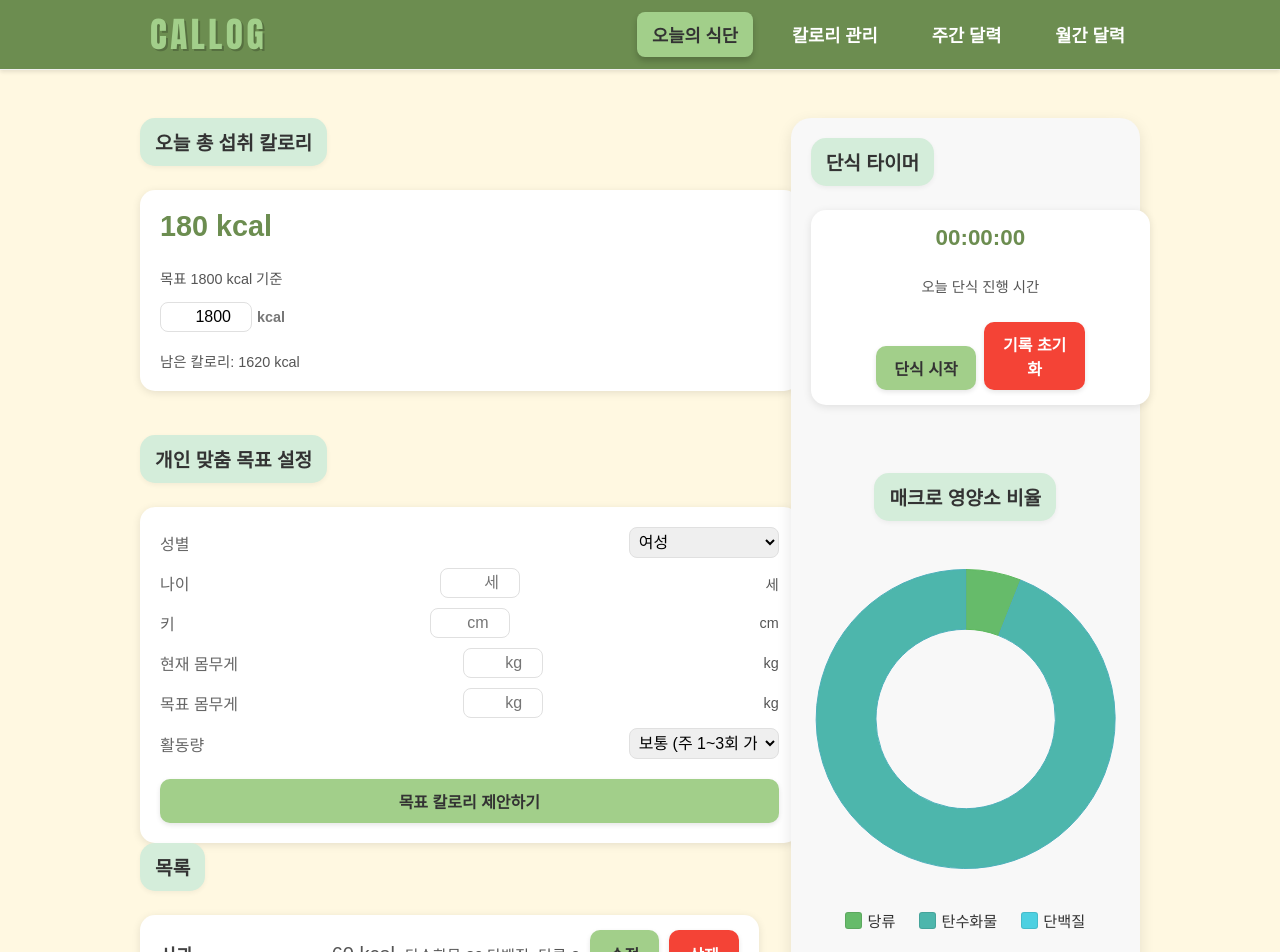
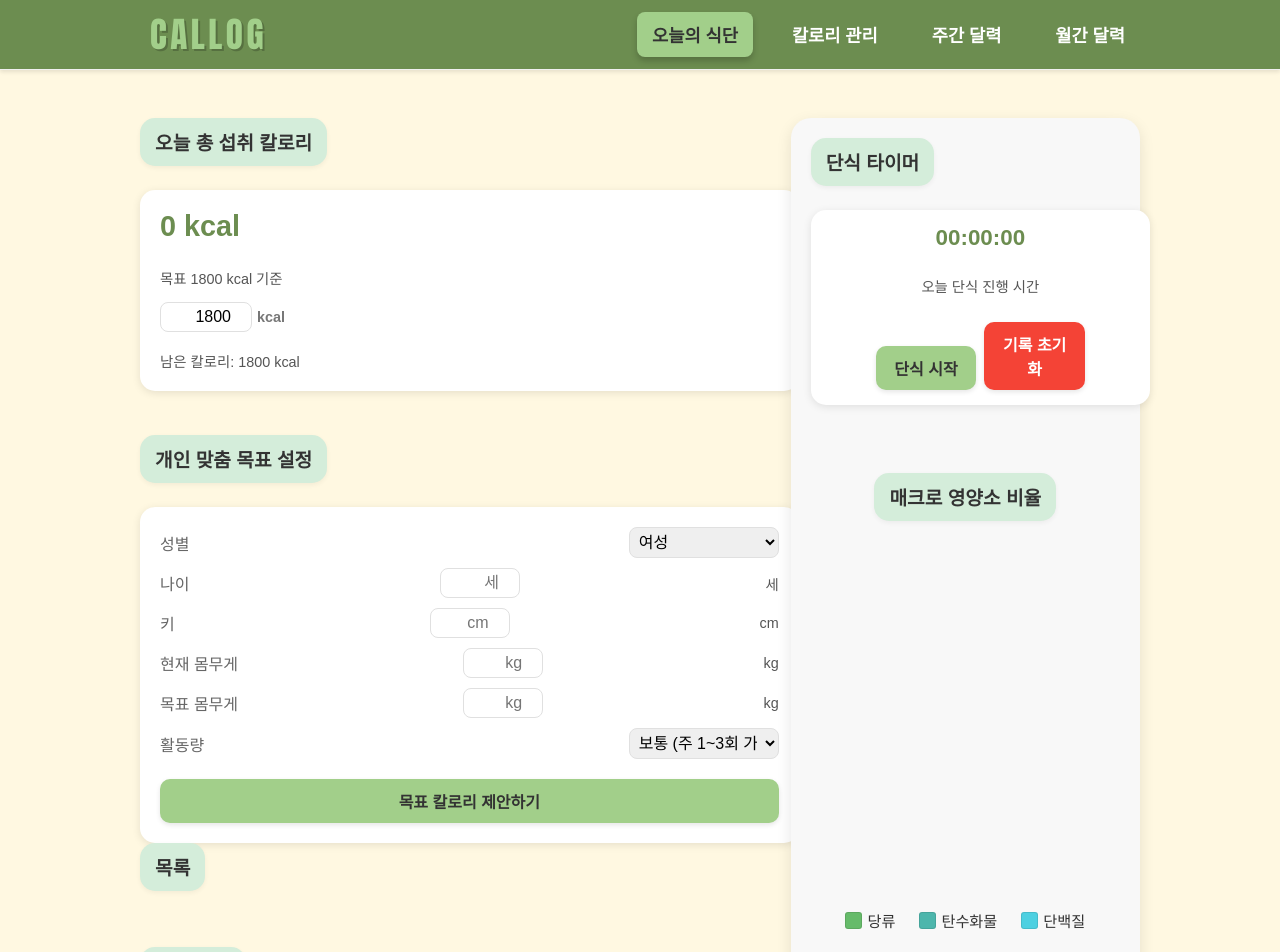
Before and after one commit to dPddddfe/CalLog, a React (Create React App) app: page / in a window 1280 px wide. Shown: the top 952 px of the page. Built offline with nearby package versions, Linux system fonts and the light colour scheme.

Commit message:
Connect mock API to weekly and monthly calendars

```diff
--- a/src/App.js
+++ b/src/App.js
@@ -30,9 +30,9 @@ const Calendar = (props) => (
 
 // --- 기본 데이터 구조 ---
 const initialMeals = [
-  { id: 1, name: '사과', calories: 60, carbs: 30, sugar: 2 },
-  { id: 2, name: '고구마', calories: 60, carbs: 30, sugar: 2 },
-  { id: 3, name: '상추', calories: 60, carbs: 30, sugar: 2 },
+  // { id: 1, name: '사과', calories: 60, carbs: 30, sugar: 2 },
+  // { id: 2, name: '고구마', calories: 60, carbs: 30, sugar: 2 },
+  // { id: 3, name: '상추', calories: 60, carbs: 30, sugar: 2 },
 ];
 
 // --- 1. 헤더 및 네비게이션 컴포넌트 ---
@@ -152,6 +152,8 @@ const TodayDietPage = () => {
   const [fastStartTime, setFastStartTime] = useState(null);
   const [fastElapsed, setFastElapsed] = useState(0);
 
+
+
   // 저장된 단식 기록 불러오기
   useEffect(() => {
     const saved = localStorage.getItem("fastRecord");
@@ -254,6 +256,7 @@ const handleEditSave = () => {
     const saved = localStorage.getItem('goalCalories');
     return saved ? Number(saved) : 1800; // 저장된 값 또는 기본값 1800
   });
+  const [loading, setLoading] = useState(true); //  로딩 상태 추가
 
 
 
@@ -621,7 +624,7 @@ const handleEditSave = () => {
             type="number"
             name="protein"
             placeholder="단백질(g)"
-            value={newMeal.sugar}
+            value={newMeal.protein}
             readOnly
             className="add-input"
           />
--- a/src/pages/MonthlyCalendarPage.js
+++ b/src/pages/MonthlyCalendarPage.js
@@ -1,4 +1,4 @@
-import React, { useState } from 'react';
+import React, { useState, useEffect } from 'react';
 import { Line } from 'react-chartjs-2';
 import {
   Chart as ChartJS,
@@ -18,7 +18,8 @@ import {
   format,
   addMonths,
   subMonths,
-  getDay
+  getDay,
+  parseISO
 } from 'date-fns';
 import { ko } from 'date-fns/locale';
 
@@ -37,23 +38,39 @@ ChartJS.register(
 const MonthlyCalendarPage = () => {
   const [currentDate, setCurrentDate] = useState(new Date());
   const [selectedDate, setSelectedDate] = useState(null);
+  const [mealsData, setMealsData] = useState([]); // 🔹 API 데이터
+  const [loading, setLoading] = useState(true); // 🔹 로딩 상태
 
-  // 🔹 localStorage에서 목표 칼로리 불러오기
-  const [goalCalories, setGoalCalories] = useState(() => {
+  // 매번 localStorage에서 최신 값 읽기
+  const goalCalories = (() => {
     const saved = localStorage.getItem('goalCalories');
     return saved ? Number(saved) : 2000;
-  });
+  })();
 
-  // 이번 달의 시작/끝 날짜
+  // 🔹 Mock API에서 데이터 가져오기
+  useEffect(() => {
+    const fetchMeals = async () => {
+      try {
+        setLoading(true);
+        const response = await fetch('https://693f646312c964ee6b6fcad6.mockapi.io/meals');
+        const data = await response.json();
+        console.log('Fetched meals:', data);
+        setMealsData(data);
+      } catch (error) {
+        console.error('데이터 가져오기 실패:', error);
+      } finally {
+        setLoading(false);
+      }
+    };
+
+    fetchMeals();
+  }, []);
+
   const monthStart = startOfMonth(currentDate);
   const monthEnd = endOfMonth(currentDate);
-
   const monthDates = eachDayOfInterval({ start: monthStart, end: monthEnd });
-
-  // 월 표시
   const monthTitle = format(currentDate, 'yyyy년 M월', { locale: ko });
 
-  // 이전/다음 달 이동
   const handlePrevMonth = () => {
     setCurrentDate(subMonths(currentDate, 1));
   };
@@ -62,29 +79,43 @@ const MonthlyCalendarPage = () => {
     setCurrentDate(addMonths(currentDate, 1));
   };
 
-  // 🔹 더미 데이터 (실제 목표 칼로리 사용)
-  const dummyMonthData = monthDates.map(date => ({
-    date: format(date, 'd'),
-    fullDate: format(date, 'yyyy-MM-dd'),
-    calories: Math.floor(Math.random() * 500) + 1700, // 1700~2200
-    goal: goalCalories  // ← localStorage에서 가져온 값!
-  }));
+  // 🔹 실제 데이터 처리 (날짜별로 그룹화)
+  const monthData = monthDates.map(date => {
+    const dateStr = format(date, 'yyyy-MM-dd');
+
+    // 해당 날짜의 모든 식사 필터링
+    const dayMeals = mealsData.filter(meal => {
+      const mealDate = meal.date ? format(parseISO(meal.date), 'yyyy-MM-dd') : null;
+      return mealDate === dateStr;
+    });
+
+    // 해당 날짜의 총 칼로리 계산
+    const totalCalories = dayMeals.reduce((sum, meal) => sum + (meal.calories || 0), 0);
+
+    return {
+      date: format(date, 'd'),
+      fullDate: dateStr,
+      calories: totalCalories,
+      goal: goalCalories,
+      mealsCount: dayMeals.length
+    };
+  });
 
   // 평균 계산
   const avgCalories = Math.round(
-    dummyMonthData.reduce((sum, day) => sum + day.calories, 0) / dummyMonthData.length
+    monthData.reduce((sum, day) => sum + day.calories, 0) / monthData.length
   );
 
   // Chart.js 데이터 (5일 간격으로 표시)
   const chartData = {
-    labels: dummyMonthData
-      .filter((_, i) => i % 5 === 0 || i === dummyMonthData.length - 1)
+    labels: monthData
+      .filter((_, i) => i % 5 === 0 || i === monthData.length - 1)
       .map(d => `${d.date}일`),
     datasets: [
       {
         label: '섭취 칼로리',
-        data: dummyMonthData
-          .filter((_, i) => i % 5 === 0 || i === dummyMonthData.length - 1)
+        data: monthData
+          .filter((_, i) => i % 5 === 0 || i === monthData.length - 1)
           .map(d => d.calories),
         borderColor: '#66BB6A',
         backgroundColor: 'rgba(102, 187, 106, 0.1)',
@@ -98,8 +129,8 @@ const MonthlyCalendarPage = () => {
       },
       {
         label: '목표',
-        data: dummyMonthData
-          .filter((_, i) => i % 5 === 0 || i === dummyMonthData.length - 1)
+        data: monthData
+          .filter((_, i) => i % 5 === 0 || i === monthData.length - 1)
           .map(d => d.goal),
         borderColor: '#EF5350',
         backgroundColor: 'transparent',
@@ -153,12 +184,12 @@ const MonthlyCalendarPage = () => {
   };
 
   // 달력 그리드용 데이터 (빈 칸 포함)
-  const firstDayOfWeek = getDay(monthStart); // 0=일요일, 1=월요일...
+  const firstDayOfWeek = getDay(monthStart);
   const emptyDays = Array(firstDayOfWeek).fill(null);
 
   const calendarData = [
     ...emptyDays,
-    ...dummyMonthData
+    ...monthData
   ];
 
   const weekDays = ['일', '월', '화', '수', '목', '금', '토'];
@@ -174,6 +205,17 @@ const MonthlyCalendarPage = () => {
   const closeModal = () => {
     setSelectedDate(null);
   };
+
+  // 🔹 로딩 중일 때
+  if (loading) {
+    return (
+      <div className="calendar-page-container">
+        <div style={{ textAlign: 'center', padding: '3rem' }}>
+          <p>데이터를 불러오는 중...</p>
+        </div>
+      </div>
+    );
+  }
 
   return (
     <div className="calendar-page-container">
@@ -193,7 +235,7 @@ const MonthlyCalendarPage = () => {
         <h3 className="status-title">이번 달에 평균 {avgCalories}kcal 먹었어요</h3>
         <div className="status-detail">
           <span>🎯 목표 {goalCalories}kcal</span>
-          <span>😊 지금까지 -{(goalCalories - avgCalories) * dummyMonthData.length}kcal</span>
+          <span>😊 지금까지 -{(goalCalories - avgCalories) * monthData.length}kcal</span>
         </div>
       </div>
 
@@ -203,13 +245,6 @@ const MonthlyCalendarPage = () => {
           <Line data={chartData} options={chartOptions} />
         </div>
       </div>
-
-      {/* 탭 버튼
-      <div className="period-tabs">
-        <button className="period-tab">일간</button>
-        <button className="period-tab">주간</button>
-        <button className="period-tab active">월간</button>
-      </div> */}
 
       {/* 달력 뷰 */}
       <div className="section-header" style={{ marginTop: '2rem' }}>
@@ -227,11 +262,10 @@ const MonthlyCalendarPage = () => {
       <div className="monthly-grid">
         {calendarData.map((dayData, index) => {
           if (!dayData) {
-            // 빈 칸 (이전/다음 달)
             return <div key={index} className="calendar-cell empty-cell"></div>;
           }
 
-          const hasData = dayData.calories !== null;
+          const hasData = dayData.calories > 0; // 🔹 0보다 크면 데이터 있음
           const rate = (dayData.calories / dayData.goal) * 100;
           const achieved = rate >= 90 && rate <= 110;
 
@@ -276,6 +310,10 @@ const MonthlyCalendarPage = () => {
                 <span className="modal-value">{selectedDate.calories} kcal</span>
               </div>
               <div className="modal-row">
+                <span className="modal-label">식사 횟수:</span>
+                <span className="modal-value">{selectedDate.mealsCount}회</span>
+              </div>
+              <div className="modal-row">
                 <span className="modal-label">목표 칼로리:</span>
                 <span className="modal-value">{selectedDate.goal} kcal</span>
               </div>
--- a/src/pages/WeeklyCalendarPage.js
+++ b/src/pages/WeeklyCalendarPage.js
@@ -1,4 +1,4 @@
-import React, { useState } from 'react';
+import React, { useState, useEffect } from 'react';
 import { Line } from 'react-chartjs-2';
 import {
   Chart as ChartJS,
@@ -17,7 +17,9 @@ import {
   eachDayOfInterval,
   format,
   addWeeks,
-  subWeeks
+  subWeeks,
+  parseISO,
+  isWithinInterval
 } from 'date-fns';
 import { ko } from 'date-fns/locale';
 
@@ -34,61 +36,90 @@ ChartJS.register(
 );
 
 const WeeklyCalendarPage = () => {
-  // 📌 1. 상태 선언 (현재 보고 있는 날짜)
   const [currentDate, setCurrentDate] = useState(new Date());
+  const [mealsData, setMealsData] = useState([]); // 🔹 API 데이터 저장
+  const [loading, setLoading] = useState(true); // 🔹 로딩 상태
 
-  // localStorage에서 목표 칼로리 불러오기
-  const [goalCalories, setGoalCalories] = useState(() => {
+  // 매번 localStorage에서 최신 값 읽기
+  const goalCalories = (() => {
     const saved = localStorage.getItem('goalCalories');
     return saved ? Number(saved) : 2000;
-  });
+  })();
 
-  // 📌 2. 이번 주의 시작/끝 날짜 계산
-  const weekStart = startOfWeek(currentDate, { weekStartsOn: 0 }); // 일요일부터
+  // 🔹 Mock API에서 데이터 가져오기
+  useEffect(() => {
+    const fetchMeals = async () => {
+      try {
+        setLoading(true);
+        const response = await fetch('https://693f646312c964ee6b6fcad6.mockapi.io/meals');
+        const data = await response.json();
+        console.log('Fetched meals:', data);
+        setMealsData(data);
+      } catch (error) {
+        console.error('데이터 가져오기 실패:', error);
+      } finally {
+        setLoading(false);
+      }
+    };
+
+    fetchMeals();
+  }, []);
+
+  const weekStart = startOfWeek(currentDate, { weekStartsOn: 0 });
   const weekEnd = endOfWeek(currentDate, { weekStartsOn: 0 });
-
-  // 📌 3. 이번 주의 모든 날짜 배열로 만들기
   const weekDates = eachDayOfInterval({ start: weekStart, end: weekEnd });
-  // 결과: [일요일Date, 월요일Date, 화요일Date, ..., 토요일Date]
-
-  // 📌 4. 주차 표시 문자열
   const weekTitle = `${format(weekStart, 'M월 d일', { locale: ko })} ~ ${format(weekEnd, 'M월 d일', { locale: ko })}`;
 
-  // 📌 5. 이전/다음 주 이동 함수
   const handlePrevWeek = () => {
-    setCurrentDate(subWeeks(currentDate, 1)); // 1주 전으로 이동
+    setCurrentDate(subWeeks(currentDate, 1));
   };
 
   const handleNextWeek = () => {
-    setCurrentDate(addWeeks(currentDate, 1)); // 1주 후로 이동
+    setCurrentDate(addWeeks(currentDate, 1));
   };
 
-  // 📌 6. 더미 데이터 생성 (나중에 실제 데이터로 교체)
-  const dummyWeekData = weekDates.map(date => ({
-    date: format(date, 'M/d'),                    // "12/1"
-    day: format(date, 'EEEE', { locale: ko }),   // "월요일"
-    fullDate: format(date, 'yyyy-MM-dd'),        // "2024-12-01"
-    calories: Math.floor(Math.random() * 500) + 1700,  // 1700~2200 랜덤
-    goal: goalCalories
-  }));
+  // 🔹 실제 데이터 처리 (날짜별로 그룹화)
+  const weekData = weekDates.map(date => {
+    const dateStr = format(date, 'yyyy-MM-dd');
 
-  // 📌 7. 평균 계산
+    // 해당 날짜의 모든 식사 필터링
+    const dayMeals = mealsData.filter(meal => {
+      // meal.date가 ISO 문자열이라고 가정 (예: "2024-12-19T10:30:00.000Z")
+      // API 응답 구조에 따라 수정 필요!
+      const mealDate = meal.date ? format(parseISO(meal.date), 'yyyy-MM-dd') : null;
+      return mealDate === dateStr;
+    });
+
+    // 해당 날짜의 총 칼로리 계산
+    const totalCalories = dayMeals.reduce((sum, meal) => sum + (meal.calories || 0), 0);
+
+    return {
+      date: format(date, 'M/d'),
+      day: format(date, 'EEEE', { locale: ko }),
+      fullDate: dateStr,
+      calories: totalCalories,
+      goal: goalCalories,
+      mealsCount: dayMeals.length
+    };
+  });
+
+  // 평균 계산
   const avgCalories = Math.round(
-    dummyWeekData.reduce((sum, day) => sum + day.calories, 0) / dummyWeekData.length
+    weekData.reduce((sum, day) => sum + day.calories, 0) / weekData.length
   );
 
-  // 📌 8. 목표 달성일 계산 (목표의 90%~110% 범위면 달성)
-  const achievedDays = dummyWeekData.filter(
+  // 목표 달성일 계산
+  const achievedDays = weekData.filter(
     day => day.calories >= day.goal * 0.9 && day.calories <= day.goal * 1.1
   ).length;
 
-  // 📌 9. Chart.js 데이터 설정
+  // Chart.js 데이터 설정
   const chartData = {
-    labels: dummyWeekData.map(d => `${d.day}\n${d.date}`), // x축: "월요일\n12/1"
+    labels: weekData.map(d => `${d.day}\n${d.date}`),
     datasets: [
       {
         label: '섭취 칼로리',
-        data: dummyWeekData.map(d => d.calories),  // y축: [1800, 2100, ...]
+        data: weekData.map(d => d.calories),
         borderColor: '#4DD0E1',
         backgroundColor: 'rgba(77, 208, 225, 0.1)',
         borderWidth: 3,
@@ -101,18 +132,17 @@ const WeeklyCalendarPage = () => {
       },
       {
         label: '목표',
-        data: dummyWeekData.map(d => d.goal),  // y축: [2000, 2000, ...]
+        data: weekData.map(d => d.goal),
         borderColor: '#EF5350',
         backgroundColor: 'transparent',
         borderWidth: 2,
-        borderDash: [5, 5],  // 점선
+        borderDash: [5, 5],
         pointRadius: 0,
         tension: 0,
       }
     ]
   };
 
-  // 📌 10. Chart.js 옵션
   const chartOptions = {
     responsive: true,
     maintainAspectRatio: false,
@@ -164,7 +194,17 @@ const WeeklyCalendarPage = () => {
     }
   };
 
-  // 📌 11. 화면 렌더링 (return은 한 번만!)
+  // 🔹 로딩 중일 때
+  if (loading) {
+    return (
+      <div className="calendar-page-container">
+        <div style={{ textAlign: 'center', padding: '3rem' }}>
+          <p>데이터를 불러오는 중...</p>
+        </div>
+      </div>
+    );
+  }
+
   return (
     <div className="calendar-page-container">
       {/* 주차 네비게이션 */}
@@ -193,13 +233,6 @@ const WeeklyCalendarPage = () => {
           <Line data={chartData} options={chartOptions} />
         </div>
       </div>
-
-      {/* 탭 버튼
-      <div className="period-tabs">
-        <button className="period-tab">일간</button>
-        <button className="period-tab active">주간</button>
-        <button className="period-tab">월간</button>
-      </div> */}
 
       {/* 통계 카드 */}
       <div className="week-summary" style={{ marginTop: '2rem' }}>
@@ -237,7 +270,7 @@ const WeeklyCalendarPage = () => {
             </tr>
           </thead>
           <tbody>
-            {dummyWeekData.map((dayData, index) => {
+            {weekData.map((dayData, index) => {
               const rate = (dayData.calories / dayData.goal) * 100;
               const status =
                 rate >= 90 && rate <= 110 ? 'success' :
@@ -250,6 +283,11 @@ const WeeklyCalendarPage = () => {
                   <td className="day-cell">{dayData.day}</td>
                   <td className="calories-cell">
                     <strong>{dayData.calories}</strong> kcal
+                    {dayData.mealsCount > 0 && (
+                      <span style={{ fontSize: '0.85rem', color: '#999', marginLeft: '8px' }}>
+                        ({dayData.mealsCount}개 식사)
+                      </span>
+                    )}
                   </td>
                   <td className="goal-cell">{dayData.goal} kcal</td>
                   <td className={`diff-cell ${diff >= 0 ? 'over' : 'under'}`}>
```
Lines whose indentation alone changed are shown as unchanged.
